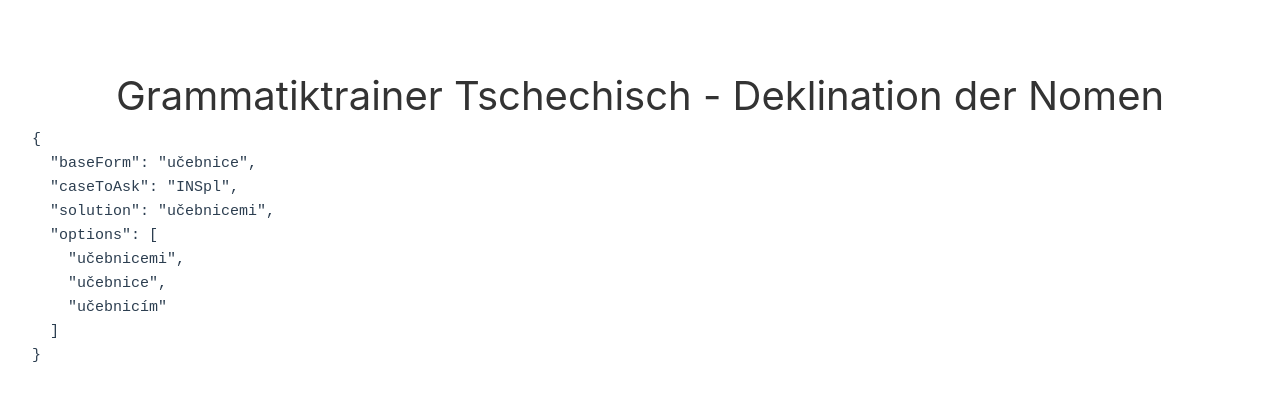
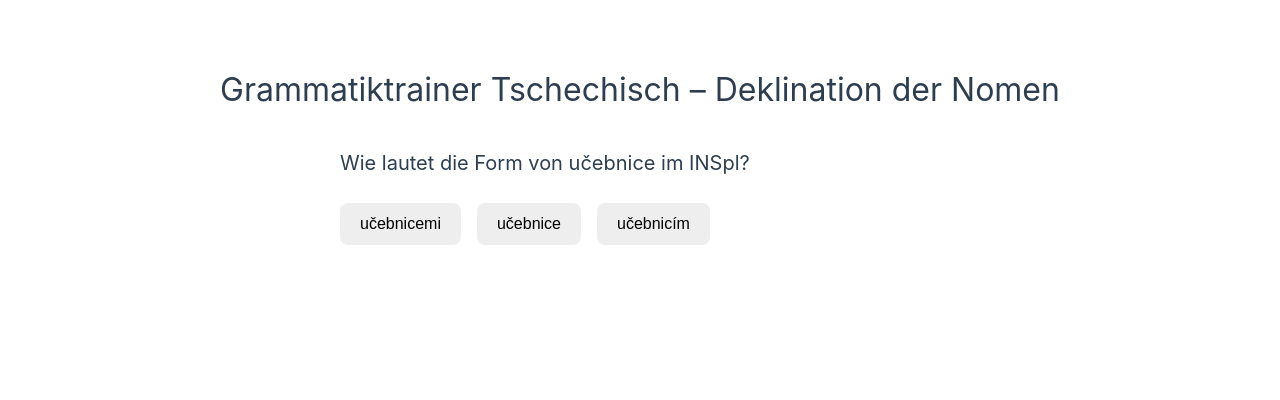
Before and after one commit to culturetogoberlin/cz-grammar-trainer, a Vue app: page / in a window 1280 px wide. Shown: the top 400 px of the page. Built offline with nearby package versions, Linux system fonts and the light colour scheme.

Commit message:
FEATURE: basic, functioning version of interface

```diff
--- a/src/views/HomeView.vue
+++ b/src/views/HomeView.vue
@@ -1,59 +1,142 @@
 <script setup>
 import { ref, computed } from 'vue'
-import TheWelcome from '../components/TheWelcome.vue'
 import data from '@/assets/data/nouns-declension-cz.json'
 
 function selectRandomNoun() {
-  const nouns = data;
-  const randomIndex = Math.floor(Math.random() * nouns.length);
-  return nouns[randomIndex];
+  const randomIndex = Math.floor(Math.random() * data.length)
+  return data[randomIndex]
 }
-const nounInTest = ref(selectRandomNoun());
+
+const nounInTest = ref(selectRandomNoun())
+const selectedAnswer = ref(null)
+const answerIsCorrect = ref(null)
 
 function generateOption(solution, pool) {
-  let options = new Set();
-  options.add(solution);
+  let options = new Set()
+  options.add(solution)
   while (options.size < 3) {
-    const randomIndex = Math.floor(Math.random() * pool.length);
-    options.add(pool[randomIndex]);
+    const randomIndex = Math.floor(Math.random() * pool.length)
+    options.add(pool[randomIndex])
   }
-  let optionsArray = Array.from(options);
-  optionsArray.sort(() => Math.random() - 0.5); // Shuffle the options
-  return optionsArray;
-
+  return Array.from(options).sort(() => Math.random() - 0.5)
 }
 
 const question = computed(() => {
-  const testNoun = JSON.parse(JSON.stringify(nounInTest.value)); // Deep copy to avoid mutation
-  const baseForm = nounInTest.value.NOMsg;
-  delete testNoun.NOMsg; // Remove the base form from the test object
-  const randomIndex = Math.floor(Math.random() * Object.keys(testNoun).length);
-  const caseToAsk = Object.keys(testNoun)[randomIndex];
-  const solution = testNoun[caseToAsk];
-  const options = generateOption(solution, Object.values(testNoun));
-  return {baseForm, caseToAsk, solution, options};
-});
+  const testNoun = JSON.parse(JSON.stringify(nounInTest.value))
+  const baseForm = nounInTest.value.NOMsg
+  delete testNoun.NOMsg
+  const keys = Object.keys(testNoun)
+  const randomIndex = Math.floor(Math.random() * keys.length)
+  const caseToAsk = keys[randomIndex]
+  const solution = testNoun[caseToAsk]
+  const options = generateOption(solution, Object.values(testNoun))
+  return { baseForm, caseToAsk, solution, options }
+})
 
+function selectOption(option) {
+  selectedAnswer.value = option
+  answerIsCorrect.value = option === question.value.solution
+}
 </script>
 
 <template>
   <main>
-    <h1>Grammatiktrainer Tschechisch - Deklination der Nomen</h1>
-    <pre v-if="false">{{ nounInTest }}</pre>
-    <pre v-if="true">{{ question }}</pre>
-    <pre v-if="false">{{ data }}</pre>
+    <h1>Grammatiktrainer Tschechisch – Deklination der Nomen</h1>
+
+    <div class="quiz">
+      <p>
+        Wie lautet die Form von <strong>{{ question.baseForm }}</strong> im
+        <strong>{{ question.caseToAsk }}</strong>?
+      </p>
+
+      <div class="options">
+        <button
+          v-for="(opt, index) in question.options"
+          :key="index"
+          @click="selectOption(opt)"
+          :class="{
+            correct: selectedAnswer && opt === question.solution,
+            wrong: selectedAnswer && opt === selectedAnswer && opt !== question.solution,
+          }"
+          :disabled="selectedAnswer"
+        >
+          {{ opt }}
+        </button>
+      </div>
+
+      <p v-if="selectedAnswer && answerIsCorrect" class="feedback correct">
+        ✔️ Richtig!
+      </p>
+      <p v-else-if="selectedAnswer && !answerIsCorrect" class="feedback wrong">
+        ❌ Leider falsch.
+      </p>
+    </div>
   </main>
 </template>
 
 <style scoped lang="scss">
 main {
+  padding: 2rem;
+
   h1 {
     text-align: center;
-    margin-top: 2rem;
-    font-size: 2.5rem;
-    color: #333;
+    font-size: 2rem;
+    margin-bottom: 2rem;
   }
 
+  .quiz {
+    max-width: 600px;
+    margin: 0 auto;
+    font-size: 1.25rem;
+  }
+
+  .options {
+    display: flex;
+    flex-wrap: wrap;
+    gap: 1rem;
+    margin-top: 1.5rem;
+
+    button {
+      padding: 0.75rem 1.25rem;
+      font-size: 1rem;
+      border: none;
+      border-radius: 0.5rem;
+      background-color: #eee;
+      cursor: pointer;
+      transition: background-color 0.3s ease;
+
+      &:hover {
+        background-color: #ddd;
+      }
+
+      &.correct {
+        background-color: #4caf50;
+        color: white;
+      }
+
+      &.wrong {
+        background-color: #f44336;
+        color: white;
+      }
+
+      &:disabled {
+        cursor: default;
+        opacity: 0.9;
+      }
+    }
+  }
+
+  .feedback {
+    margin-top: 1.5rem;
+    font-weight: bold;
+
+    &.correct {
+      color: #4caf50;
+    }
+
+    &.wrong {
+      color: #f44336;
+    }
+  }
 }
-
 </style>
```
